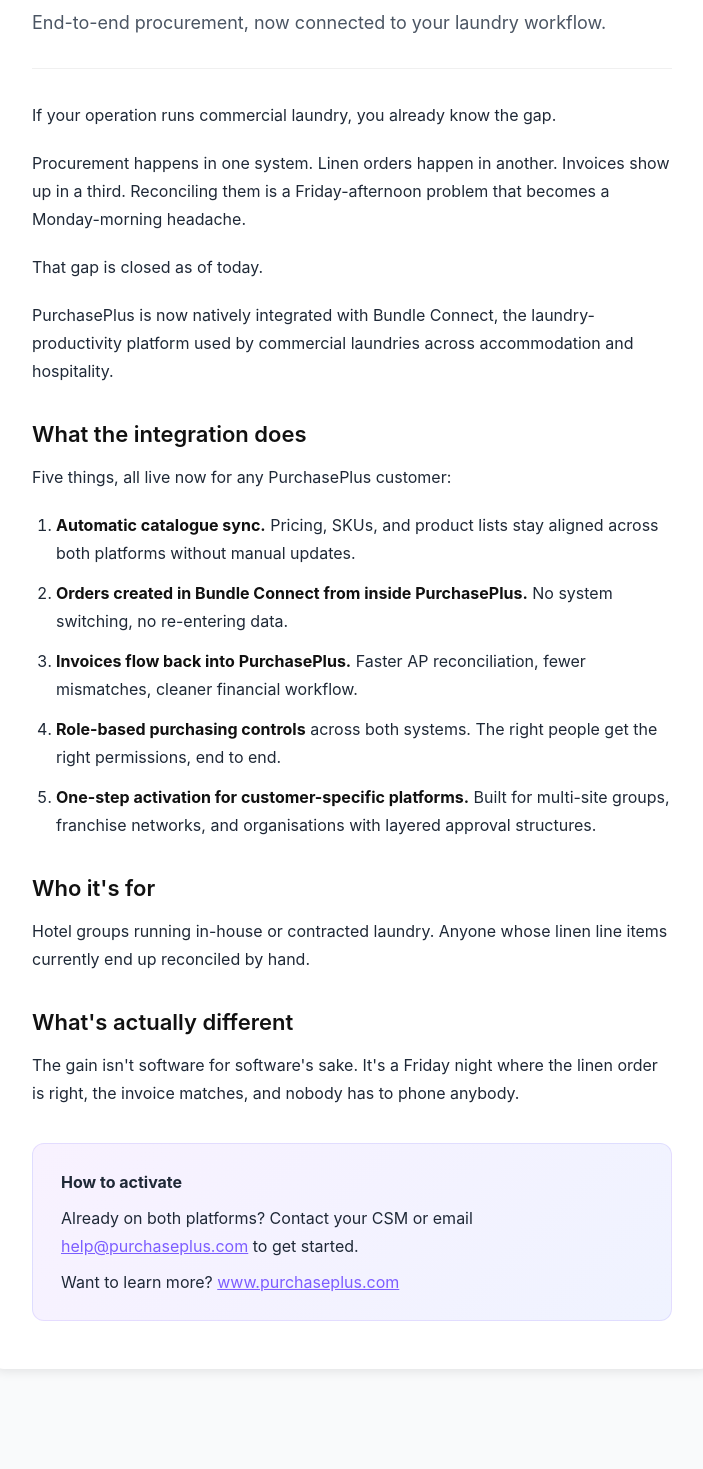
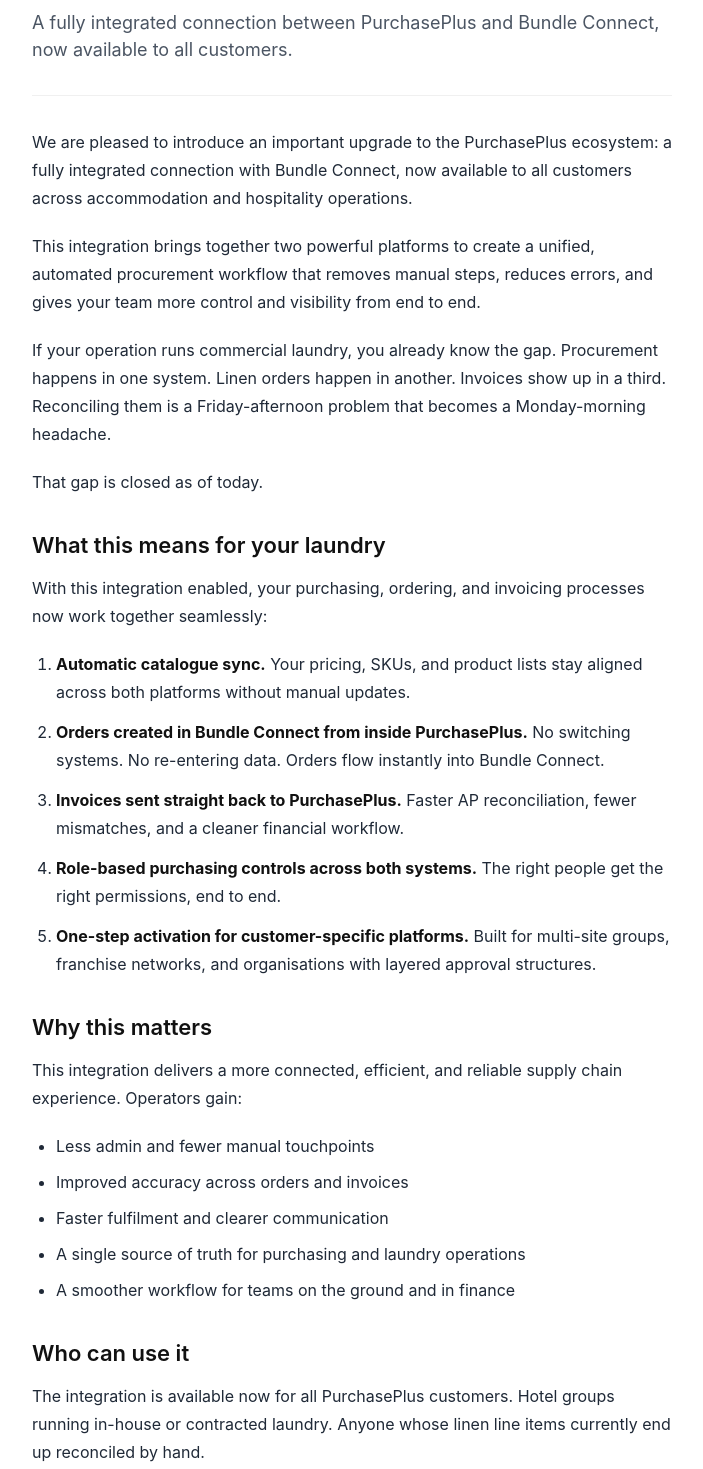
Before and after one commit to akilalohan-lang/purchaseplus-2026-pages, a plain HTML site: page bundle-connect-v1/article-option-2.html in a window 1280 px wide. Shown: the part 860-2329 px from the top of the page, without its empty margins (288-991 px from the left). Before the commit the page ends 2269 px from the top, so only its background shows below. Drawn offline with Linux system fonts and the light colour scheme.

Commit message:
Update article-option-2: formal email tone + article reflects brief + Aidan CTA

```diff
--- a/bundle-connect-v1/article-option-2.html
+++ b/bundle-connect-v1/article-option-2.html
@@ -21,6 +21,8 @@
   .article-body ol { padding-left: 24px; margin-bottom: 20px; }
   .article-body ol li { font-size: 16px; line-height: 1.75; color: #1f2937; margin-bottom: 12px; }
   .article-body ol li strong { color: #111; }
+  .article-body ul { padding-left: 24px; margin-bottom: 20px; }
+  .article-body ul li { font-size: 16px; line-height: 1.75; color: #1f2937; margin-bottom: 8px; }
   .article-body .cta-block { background: linear-gradient(135deg,rgba(169,86,255,.08),rgba(55,102,254,.08)); border: 1px solid rgba(124,93,255,.15); border-radius: 12px; padding: 24px 28px; margin-top: 36px; }
   .article-body .cta-block p { margin: 0 0 8px; }
   .article-body .cta-block p:last-child { margin: 0; }
@@ -34,7 +36,7 @@
   <div class="article-meta">
     <span><strong>Author:</strong> The PurchasePlus Team</span>
     <span><strong>Category:</strong> Product Updates / Integrations</span>
-    <span><strong>Read time:</strong> ~3 min</span>
+    <span><strong>Read time:</strong> ~4 min</span>
     <span><strong>Slug:</strong> /blog/new-integration-bundle-connect</span>
   </div>
   <div class="hero-img">
@@ -43,28 +45,35 @@
   <div class="article-body">
     <div class="eyebrow">Product Updates / Integrations</div>
     <h1>New Integration Live: PurchasePlus + Bundle Connect</h1>
-    <p class="subhead">End-to-end procurement, now connected to your laundry workflow.</p>
+    <p class="subhead">A fully integrated connection between PurchasePlus and Bundle Connect, now available to all customers.</p>
 
-    <p>If your operation runs commercial laundry, you already know the gap.</p>
-    <p>Procurement happens in one system. Linen orders happen in another. Invoices show up in a third. Reconciling them is a Friday-afternoon problem that becomes a Monday-morning headache.</p>
+    <p>We are pleased to introduce an important upgrade to the PurchasePlus ecosystem: a fully integrated connection with Bundle Connect, now available to all customers across accommodation and hospitality operations.</p>
+    <p>This integration brings together two powerful platforms to create a unified, automated procurement workflow that removes manual steps, reduces errors, and gives your team more control and visibility from end to end.</p>
+    <p>If your operation runs commercial laundry, you already know the gap. Procurement happens in one system. Linen orders happen in another. Invoices show up in a third. Reconciling them is a Friday-afternoon problem that becomes a Monday-morning headache.</p>
     <p>That gap is closed as of today.</p>
-    <p>PurchasePlus is now natively integrated with Bundle Connect, the laundry-productivity platform used by commercial laundries across accommodation and hospitality.</p>
 
-    <h2>What the integration does</h2>
-    <p>Five things, all live now for any PurchasePlus customer:</p>
+    <h2>What this means for your laundry</h2>
+    <p>With this integration enabled, your purchasing, ordering, and invoicing processes now work together seamlessly:</p>
     <ol>
-      <li><strong>Automatic catalogue sync.</strong> Pricing, SKUs, and product lists stay aligned across both platforms without manual updates.</li>
-      <li><strong>Orders created in Bundle Connect from inside PurchasePlus.</strong> No system switching, no re-entering data.</li>
-      <li><strong>Invoices flow back into PurchasePlus.</strong> Faster AP reconciliation, fewer mismatches, cleaner financial workflow.</li>
-      <li><strong>Role-based purchasing controls</strong> across both systems. The right people get the right permissions, end to end.</li>
+      <li><strong>Automatic catalogue sync.</strong> Your pricing, SKUs, and product lists stay aligned across both platforms without manual updates.</li>
+      <li><strong>Orders created in Bundle Connect from inside PurchasePlus.</strong> No switching systems. No re-entering data. Orders flow instantly into Bundle Connect.</li>
+      <li><strong>Invoices sent straight back to PurchasePlus.</strong> Faster AP reconciliation, fewer mismatches, and a cleaner financial workflow.</li>
+      <li><strong>Role-based purchasing controls across both systems.</strong> The right people get the right permissions, end to end.</li>
       <li><strong>One-step activation for customer-specific platforms.</strong> Built for multi-site groups, franchise networks, and organisations with layered approval structures.</li>
     </ol>
 
-    <h2>Who it's for</h2>
-    <p>Hotel groups running in-house or contracted laundry. Anyone whose linen line items currently end up reconciled by hand.</p>
+    <h2>Why this matters</h2>
+    <p>This integration delivers a more connected, efficient, and reliable supply chain experience. Operators gain:</p>
+    <ul>
+      <li>Less admin and fewer manual touchpoints</li>
+      <li>Improved accuracy across orders and invoices</li>
+      <li>Faster fulfilment and clearer communication</li>
+      <li>A single source of truth for purchasing and laundry operations</li>
+      <li>A smoother workflow for teams on the ground and in finance</li>
+    </ul>
 
-    <h2>What's actually different</h2>
-    <p>The gain isn't software for software's sake. It's a Friday night where the linen order is right, the invoice matches, and nobody has to phone anybody.</p>
+    <h2>Who can use it</h2>
+    <p>The integration is available now for all PurchasePlus customers. Hotel groups running in-house or contracted laundry. Anyone whose linen line items currently end up reconciled by hand.</p>
 
     <div class="cta-block">
       <p><strong>How to activate</strong></p>
```
